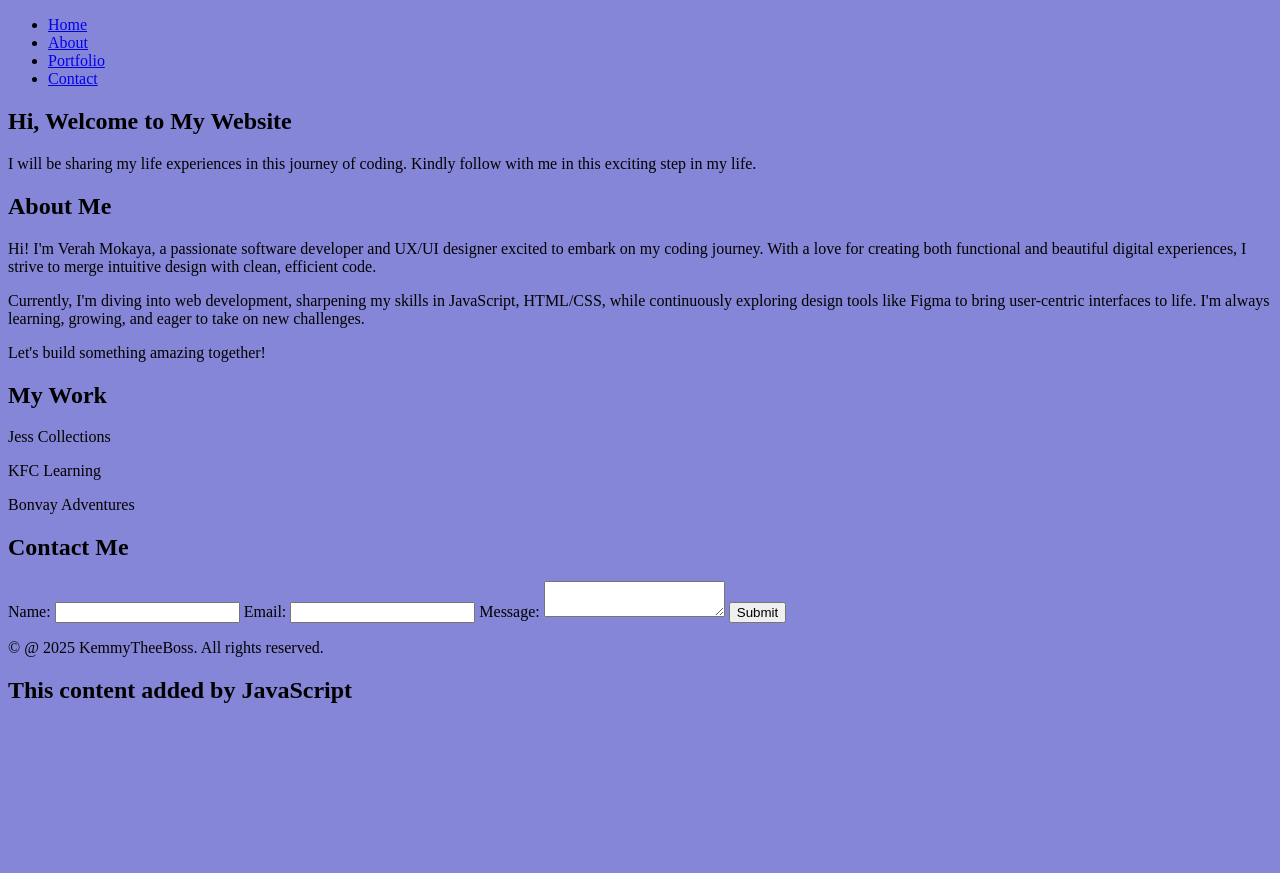
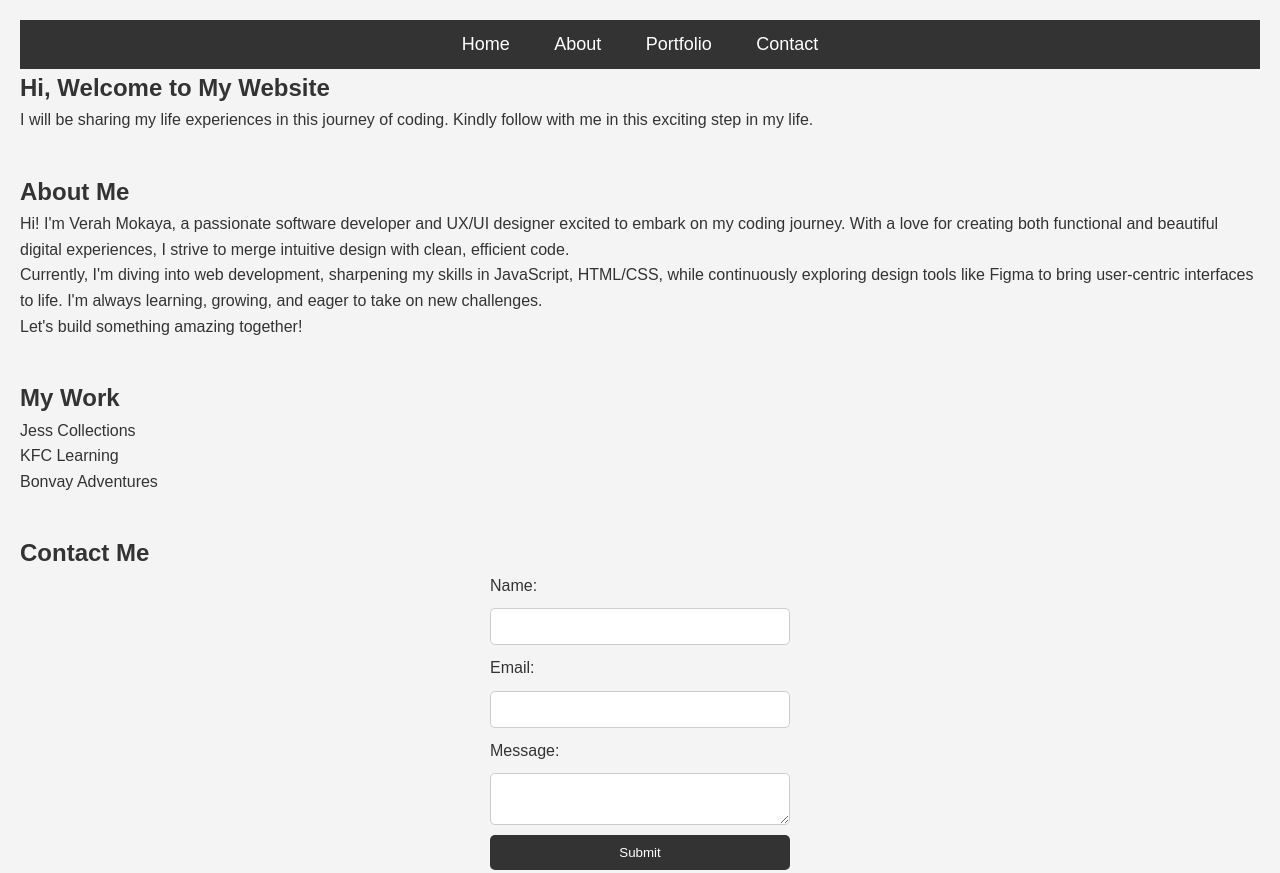
Before and after one commit to Kemmytheboss/Kemmy_thee_boss, a plain HTML site: page index.html in a window 1280 px wide. Shown: the top 873 px of the page. Before the commit the page ends 800 px from the top, so only its background shows below. Drawn offline with Linux system fonts and the light colour scheme.

Commit message:
CSS file added

```diff
--- a/style.css
+++ b/style.css
@@ -1,3 +1,92 @@
-body{
-    background: rgb(134, 134, 216);
+/* Basic reset to remove margins and paddings */
+* {
+    margin: 0;
+    padding: 0;
+    box-sizing: border-box;
 }
+
+/* Body and general styles */
+body {
+    font-family: Arial, sans-serif;
+    line-height: 1.6;
+    background-color: #f4f4f4;
+    color: #333;
+    padding: 20px;
+}
+
+/* Header styles */
+header {
+    background-color: #333;
+    color: #fff;
+    padding: 10px 0;
+}
+
+nav ul {
+    list-style: none;
+    text-align: center;
+}
+
+nav ul li {
+    display: inline;
+    margin: 0 20px;
+}
+
+nav ul li a {
+    color: #fff;
+    text-decoration: none;
+    font-size: 18px;
+}
+
+nav ul li a:hover {
+    text-decoration: underline;
+}
+
+/* Section styles */
+section {
+    margin-bottom: 40px;
+}
+
+h1, h2 {
+    color: #333;
+}
+
+h2 {
+    margin-top: 20px;
+}
+
+/* Contact form styles */
+form {
+    display: flex;
+    flex-direction: column;
+    width: 300px;
+    margin: 0 auto;
+}
+
+form input, form textarea {
+    padding: 10px;
+    margin: 10px 0;
+    border: 1px solid #ccc;
+    border-radius: 5px;
+}
+
+form button {
+    padding: 10px;
+    background-color: #333;
+    color: #fff;
+    border: none;
+    border-radius: 5px;
+    cursor: pointer;
+}
+
+form button:hover {
+    background-color: #555;
+}
+
+/* Footer styles */
+footer {
+    text-align: center;
+    margin-top: 50px;
+    padding: 10px;
+    background-color: #333;
+    color: #fff;
+}
```
